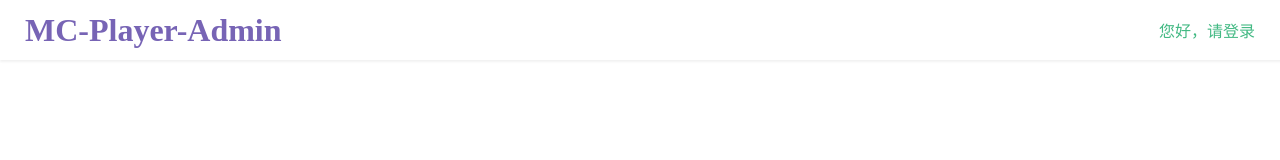
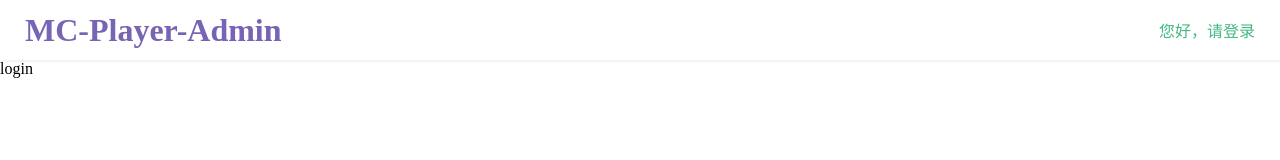
Before and after one commit to mc-player-admin/web, a Vue app: page /login in a window 1280 px wide. Shown: the top 160 px of the page. Built offline with nearby package versions, Linux system fonts and the light colour scheme.

Commit message:
feat(pages/login): 登录页创建

```diff
--- a/src/components/Nav/Nav.vue
+++ b/src/components/Nav/Nav.vue
@@ -7,7 +7,7 @@
       <h1>MC-Player-Admin</h1>
     </div>
     <div class="loginstatus">
-      <a href="javascript:;" v-if="true">您好，请登录</a>
+      <a href="javascript:;" v-if="true" @click="$router.push('/login')">您好，请登录</a>
       <a href="javascript:;" v-else>Admin</a>
     </div>
   </div>
--- a/src/pages/Home/Home.vue
+++ b/src/pages/Home/Home.vue
@@ -21,7 +21,7 @@
       <template #header>
         <div class="card-header">
           <span>玩家查询</span>
-          <el-button type="primary">查看详细</el-button>
+          <el-button type="primary">查询信息</el-button>
         </div>
       </template>
       <div>
--- /dev/null
+++ b/src/pages/Login/Login.vue
@@ -0,0 +1 @@
+<template>login</template>
--- a/src/router/index.ts
+++ b/src/router/index.ts
@@ -7,6 +7,11 @@ const router = createRouter({
       path: '/',
       name: 'home',
       component: () => import('@/pages/Home/Home.vue')
+    },
+    {
+      path: '/login',
+      name: 'login',
+      component: () => import('@/pages/Login/Login.vue')
     }
   ]
 })
```
